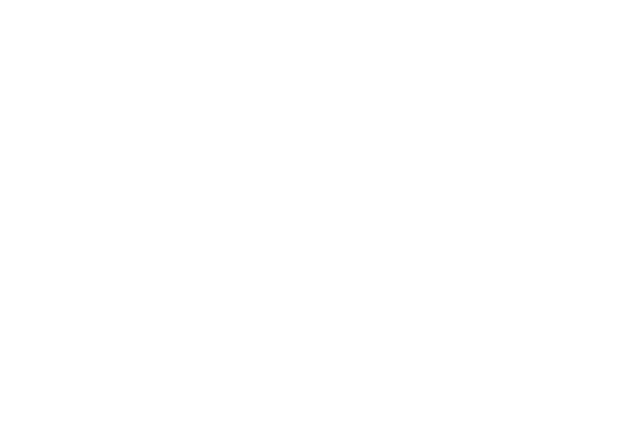
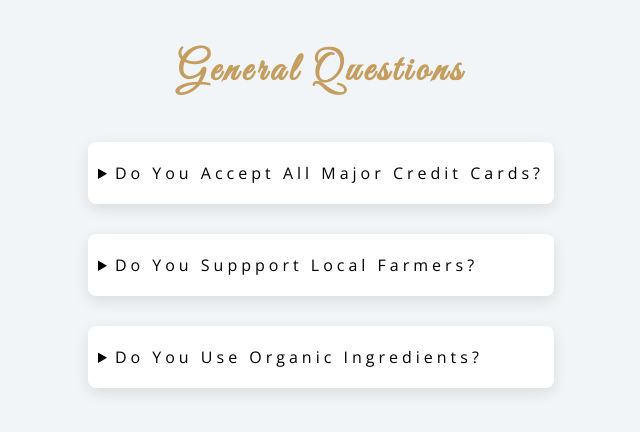
Before and after one commit to Ola-Reda/Questions, a plain HTML site: page index.html in a window 1280 px wide. Shown: the whole page, without its empty margins (319-959 px from the left). Drawn offline with nearby package versions, Linux system fonts and the light colour scheme.

Commit message:
Add new changes

```diff
--- a/index.html
+++ b/index.html
@@ -3,9 +3,36 @@
     <head>
         <meta charset="UTF-8">
         <meta name="viewport" content="width=device-width, initial-scale=1.0">
-        <title>color flipper</title>
+        <title>Q & A</title>
+        <link rel="stylesheet" href="style.css">
+        <link rel="preconnect" href="https://fonts.googleapis.com">
+        <link rel="preconnect" href="https://fonts.gstatic.com" crossorigin>
+        <link href="https://fonts.googleapis.com/css2?family=Great+Vibes&family=Open+Sans:wght@400;500&display=swap" rel="stylesheet">
     </head>
     <body>
-
+        <section>
+            <div class="container">
+                <!--titile-->
+                <div class="title">
+                    <h1>general questions</h1>
+                </div>
+                <!--questions-->
+                <div class="questions">
+                    <Details>
+                        <summary>Do You Accept All Major Credit Cards?</summary>
+                        <p>Lorem ipsum dolor sit amet, consectetur adipisicing elit. Est dolore illo dolores quia nemo doloribus quaerat, magni numquam repellat reprehenderit.</p>
+                    </Details>
+                    <Details>
+                        <summary>Do You Suppport Local Farmers?</summary>
+                        <p>Lorem ipsum dolor sit amet, consectetur adipisicing elit. Est dolore illo dolores quia nemo doloribus quaerat, magni numquam repellat reprehenderit.</p>
+                    </Details>
+                    <Details>
+                        <summary>Do You Use Organic Ingredients?</summary>
+                        <p>Lorem ipsum dolor sit amet, consectetur adipisicing elit. Est dolore illo dolores quia nemo doloribus quaerat, magni numquam repellat reprehenderit.</p>
+                    </Details>
+                </div>
+            </div>
+        </section>
+        <script src="script.js"></script>
     </body>
 </html>
--- a/style.css
+++ b/style.css
@@ -0,0 +1,45 @@
+* {
+    box-sizing: border-box;
+    padding: 0;
+    margin: 0;
+}
+
+:root {
+    --color-primary-1: #c59d5f;
+    --color-primary-2: hsl(210, 22%, 49%);
+    --spacing: 4px;
+}
+
+body {
+    background-color: hsl(210, 36%, 96%);
+    font-family: "Open Sans", sans-serif;
+}
+
+/*section*/
+section {
+    display: flex;
+    align-items: center;
+    justify-content: center;
+}
+
+/*title*/
+h1 {
+    font-family: 'Great Vibes', cursive;
+    color: var(--color-primary-1);
+    font-size: 40px;
+    text-align: center;
+    text-transform: capitalize;
+    letter-spacing: 4px;
+    margin: 46px auto;
+}
+
+/*Details*/
+Details {
+    background-color: #fff;
+    text-transform: capitalize;
+    letter-spacing: 4px;
+    border-radius: 8px;
+    box-shadow: 0 5px 15px rgba(0, 0, 0, 0.1);
+    padding: 20px 10px;
+    margin-bottom: 30px;
+}
```
